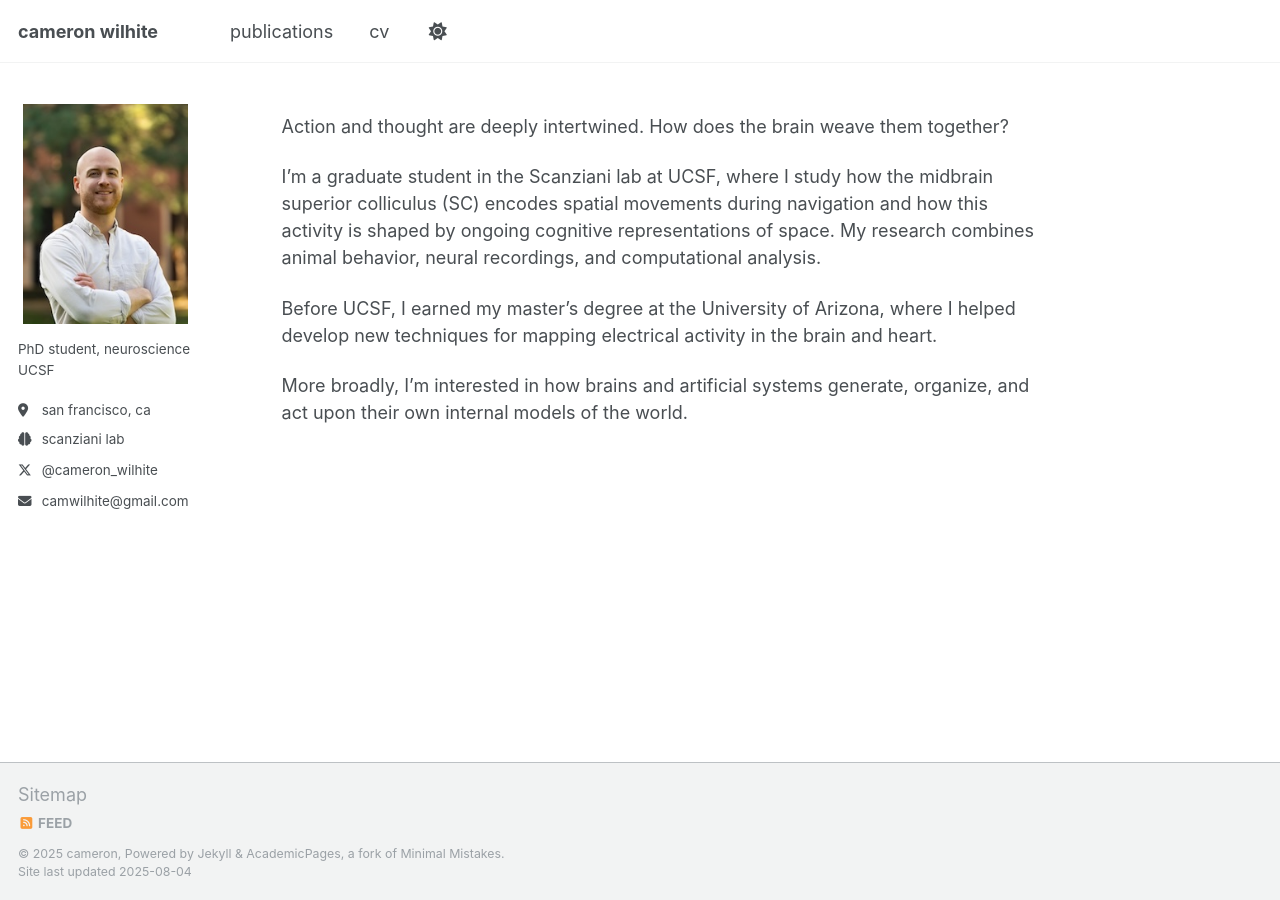
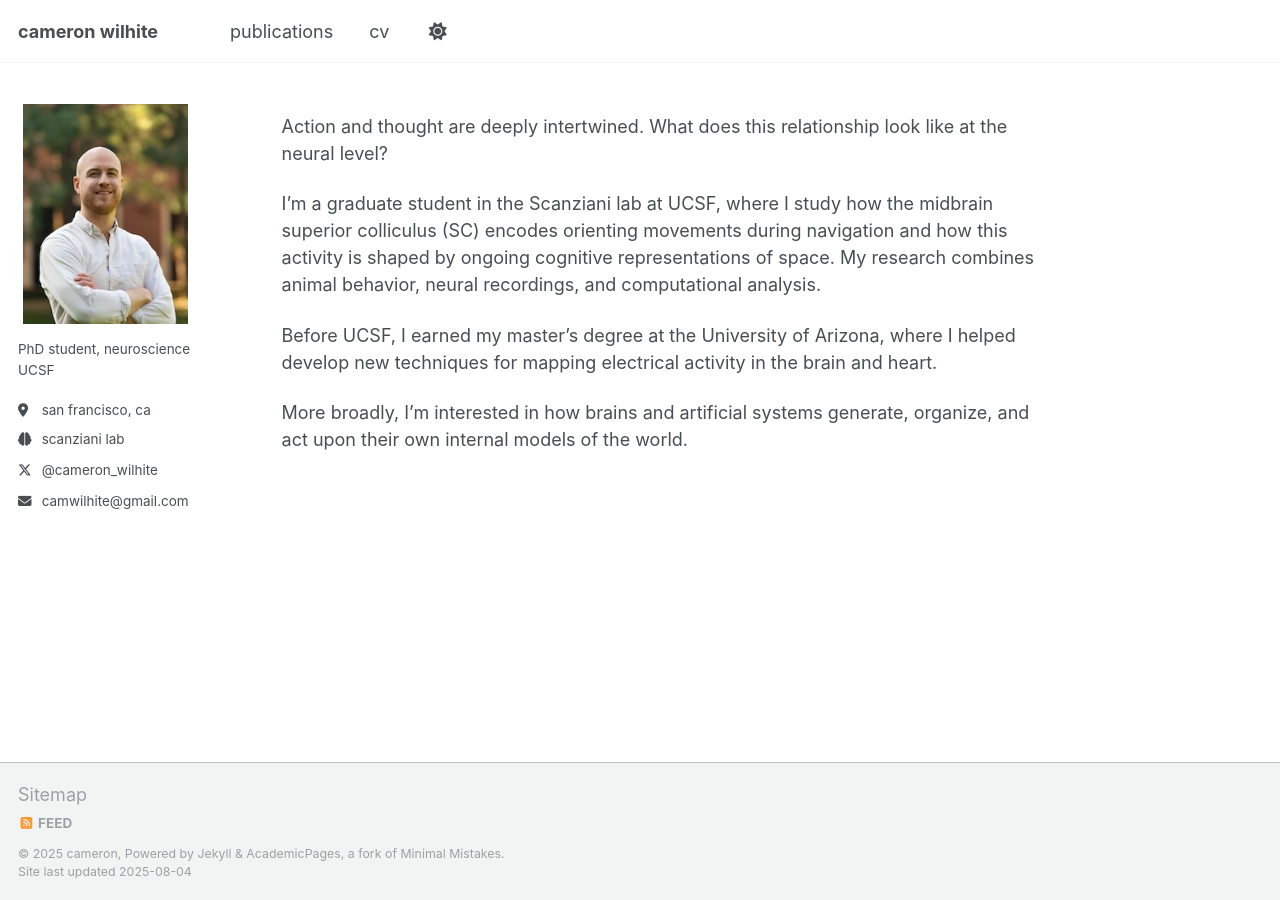
Before and after one commit to camwilhite/camwilhite.github.io, a Jekyll site: the page built from _pages/about.md, in a window 1280 px wide. Built offline with Jekyll 4.4.1, drawn with Linux system fonts in a browser that asks for light colours; a script that is not in the unit is left out.

Commit message:
Update about.md

```diff
--- a/_pages/about.md
+++ b/_pages/about.md
@@ -7,9 +7,9 @@ redirect_from:
   - /about.html
 ---
 
-Action and thought are deeply intertwined. How does the brain weave them together?
+Action and thought are deeply intertwined. What does this relationship look like at the neural level?
 
-I'm a graduate student in the Scanziani lab at UCSF, where I study how the midbrain superior colliculus (SC) encodes spatial movements during navigation and how this activity is shaped by ongoing cognitive representations of space. My research combines animal behavior, neural recordings, and computational analysis.
+I'm a graduate student in the Scanziani lab at UCSF, where I study how the midbrain superior colliculus (SC) encodes orienting movements during navigation and how this activity is shaped by ongoing cognitive representations of space. My research combines animal behavior, neural recordings, and computational analysis.
 
 Before UCSF, I earned my master's degree at the University of Arizona, where I helped develop new techniques for mapping electrical activity in the brain and heart.
 
```
